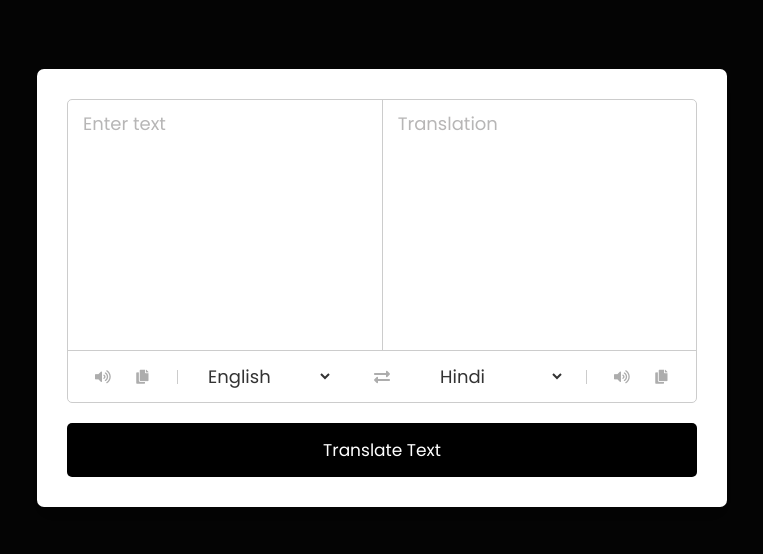
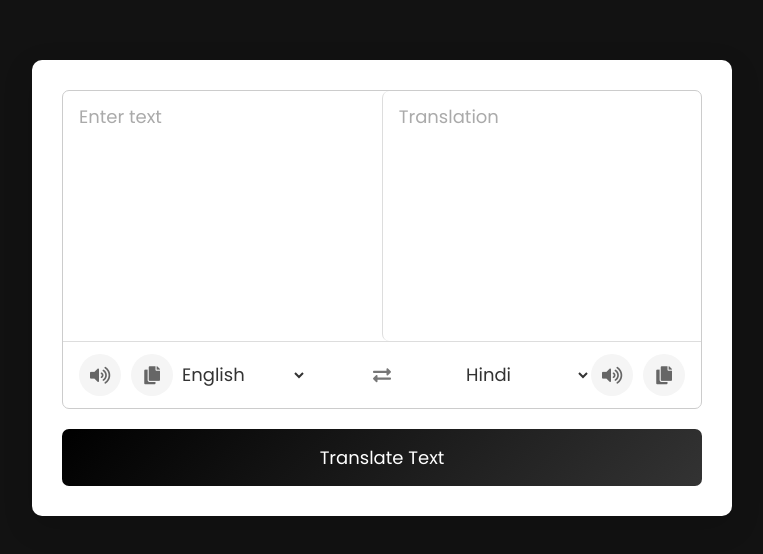
Before and after one commit to brahmika/Translator-App, a plain HTML site: page index.html in a window 1280 px wide. Shown: the part 112-666 px from the top of the page, without its empty margins (258-1021 px from the left). Drawn offline with Linux system fonts and the light colour scheme.

Commit message:
css changes

```diff
--- a/style.css
+++ b/style.css
@@ -1,39 +1,47 @@
 @import url('https://fonts.googleapis.com/css2?family=Poppins:wght@400;500;600;700&display=swap');
-*{
+
+* {
   margin: 0;
   padding: 0;
   box-sizing: border-box;
   font-family: 'Poppins', sans-serif;
 }
-body{
+
+body {
   display: flex;
   align-items: center;
   justify-content: center;
-  padding: 0 10px;
+  padding: 0 15px;
   min-height: 100vh;
-  background: #040404;
+  background: #121212;
 }
-.container{
-  max-width: 690px;
+
+.container {
+  max-width: 700px;
   width: 100%;
   padding: 30px;
-  background: #fff;
+  background: #ffffff;
+  border-radius: 10px;
+  box-shadow: 0 10px 30px rgba(0, 0, 0, 0.15);
+  transition: all 0.3s ease;
+}
+
+.wrapper {
   border-radius: 7px;
-  box-shadow: 0 10px 20px rgba(0,0,0,0.01);
+  border: 1px solid #ccc;
+  overflow: hidden;
 }
-.wrapper{
-  border-radius: 5px;
-  border: 1px solid #ccc;
+
+.wrapper .text-input {
+  display: flex;
+  border-bottom: 1px solid #ddd;
 }
-.wrapper .text-input{
-  display: flex;
-  border-bottom: 1px solid #ccc;
+
+.text-input .to-text {
+  border-left: 1px solid #ddd;
 }
-.text-input .to-text{
-  border-radius: 0px;
-  border-left: 1px solid #ccc;
-}
-.text-input textarea{
+
+.text-input textarea {
   height: 250px;
   width: 100%;
   border: none;
@@ -41,41 +49,52 @@ body{
   resize: none;
   background: none;
   font-size: 18px;
-  padding: 10px 15px;
-  border-radius: 5px;
+  padding: 12px 16px;
+  border-radius: 7px;
 }
-.text-input textarea::placeholder{
-  color: #b7b6b6;
+
+.text-input textarea::placeholder {
+  color: #aaa;
 }
-.controls, li, .icons, .icons i{
+
+.controls {
+  list-style: none;
+  padding: 12px 16px;
   display: flex;
   align-items: center;
   justify-content: space-between;
 }
-.controls{
-  list-style: none;
-  padding: 12px 15px;
+
+.controls .row {
+  display: flex;
+  align-items: center;
 }
-.controls .row .icons{
-  width: 38%;
+
+.controls .row .icons {
+  display: flex;
+  gap: 10px;
 }
-.controls .row .icons i{
-  width: 50px;
-  color: #adadad;
-  font-size: 14px;
+
+.controls .row .icons i {
+  width: 42px;
+  height: 42px;
+  display: flex;
+  align-items: center;
+  justify-content: center;
+  color: #666;
+  font-size: 18px;
   cursor: pointer;
-  transition: transform 0.2s ease;
-  justify-content: center;
+  transition: all 0.2s ease;
+  border-radius: 50%;
+  background: #f5f5f5;
 }
-.controls .row.from .icons{
-  padding-right: 15px;
-  border-right: 1px solid #ccc;
+
+.controls .row .icons i:hover {
+  background: #ddd;
+  transform: scale(1.1);
 }
-.controls .row.to .icons{
-  padding-left: 15px;
-  border-left: 1px solid #ccc;
-}
-.controls .row select{
+
+.controls .row select {
   color: #333;
   border: none;
   outline: none;
@@ -83,71 +102,69 @@ body{
   background: none;
   padding-left: 5px;
 }
-.text-input textarea::-webkit-scrollbar{
-  width: 4px;
+
+.controls .exchange {
+  color: #777;
+  cursor: pointer;
+  font-size: 18px;
+  transition: all 0.3s ease;
 }
-.controls .row select::-webkit-scrollbar{
-  width: 8px;
+
+.controls .exchange:hover {
+  transform: rotate(180deg);
 }
-.text-input textarea::-webkit-scrollbar-track,
-.controls .row select::-webkit-scrollbar-track{
-  background: #fff;
-}
-.text-input textarea::-webkit-scrollbar-thumb{
-  background: #ddd;
-  border-radius: 8px;
-}
-.controls .row select::-webkit-scrollbar-thumb{
-  background: #999;
-  border-radius: 8px;
-  border-right: 2px solid #ffffff;
-}
-.controls .exchange{
-  color: #adadad;
-  cursor: pointer;
-  font-size: 16px;
-  transition: transform 0.2s ease;
-}
-.controls i:active{
-  transform: scale(0.9);
-}
-.container button{
+
+.container button {
   width: 100%;
-  padding: 14px;
+  padding: 15px;
   outline: none;
   border: none;
   color: #fff;
   cursor: pointer;
   margin-top: 20px;
-  font-size: 17px;
-  border-radius: 5px;
-  background: #000000;
+  font-size: 18px;
+  border-radius: 7px;
+  background: linear-gradient(135deg, #000000, #333333);
+  transition: all 0.3s ease;
 }
-@media (max-width: 660px){
-  .container{
+
+.container button:hover {
+  background: linear-gradient(135deg, #333333, #000000);
+  transform: scale(1.02);
+}
+
+@media (max-width: 660px) {
+  .container {
     padding: 20px;
   }
-  .wrapper .text-input{
+
+  .wrapper .text-input {
     flex-direction: column;
   }
-  .text-input .to-text{
-    border-left: 0px;
-    border-top: 1px solid #ccc;
+
+  .text-input .to-text {
+    border-left: 0;
+    border-top: 1px solid #ddd;
   }
-  .text-input textarea{
-    height: 200px;
+
+  .text-input textarea {
+    height: 180px;
   }
-  .controls .row .icons{
+
+  .controls .row .icons {
     display: none;
   }
-  .container button{
-    padding: 13px;
+
+  .controls .row select {
     font-size: 16px;
   }
-  .controls .row select{
+
+  .controls .exchange {
     font-size: 16px;
   }
-  .controls .exchange{
-    font-size: 14px;
+
+  .container button {
+    font-size: 16px;
+    padding: 14px;
   }
 }
```
